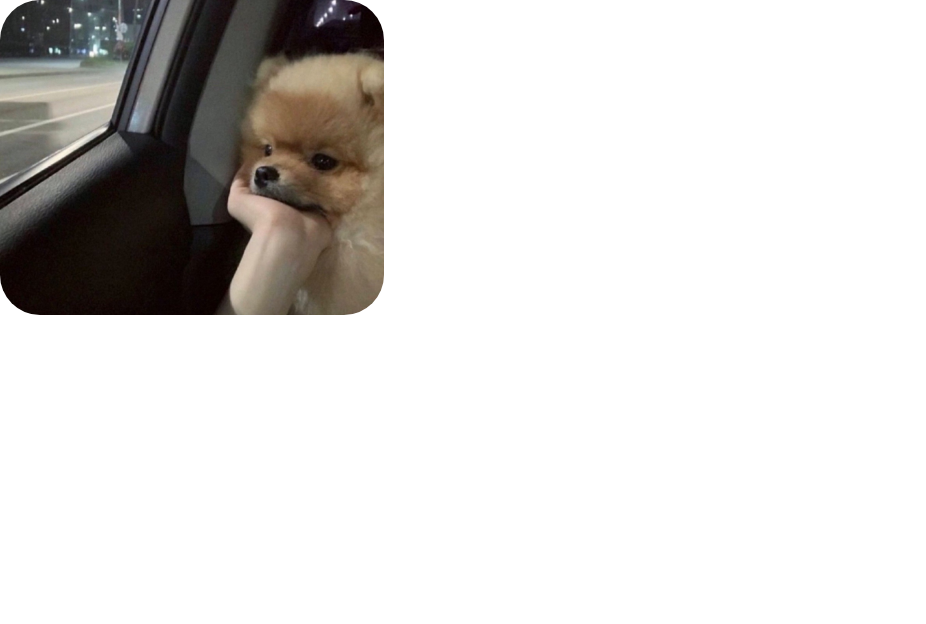
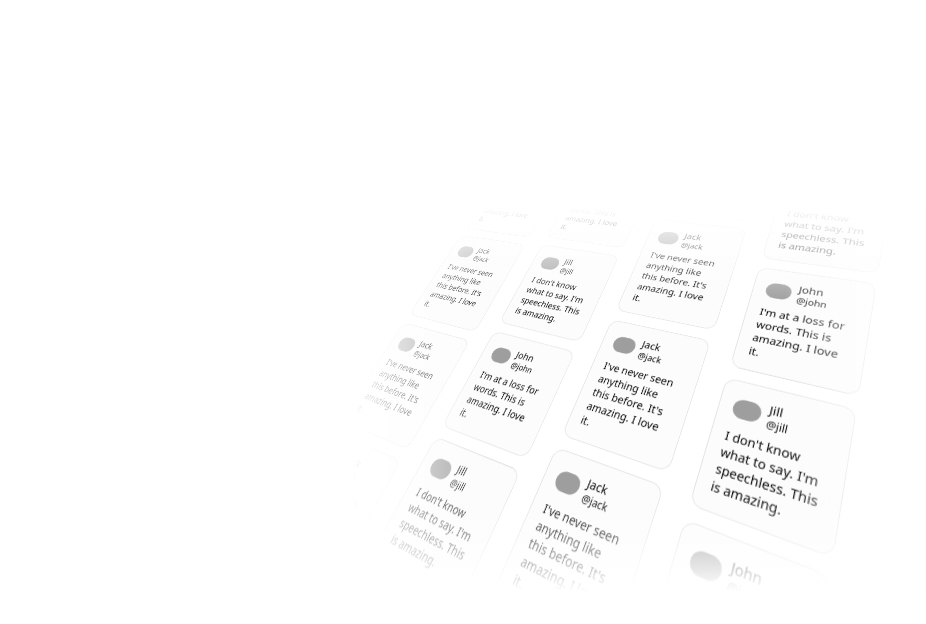
Before and after one commit to litup-dev/framer-ui, a Next.js app: page / in a window 1280 px wide. Shown: the top 624 px of the page, without its empty margins (0-926 px from the left). Built offline with nearby package versions, Linux system fonts and the light colour scheme; grey boxes are pictures that could not be loaded.

Commit message:
feat: marquee component, lib init

```diff
--- /dev/null
+++ b/app/(route)/layout.tsx
@@ -0,0 +1,5 @@
+const Layout = ({ children }: { children: React.ReactNode }) => {
+  return <div className="max-w-xl m-auto h-screen">{children}</div>;
+};
+
+export default Layout;
--- /dev/null
+++ b/app/(route)/page.tsx
@@ -0,0 +1,9 @@
+import { Marquee3D } from "@/components/shared/marquee-cards";
+
+export default function Home() {
+  return (
+    <div className="w-full flex flex-col items-center justify-center h-full gap-4">
+      <Marquee3D />
+    </div>
+  );
+}
--- a/app/globals.css
+++ b/app/globals.css
@@ -41,6 +41,24 @@
   --radius-md: calc(var(--radius) - 2px);
   --radius-lg: var(--radius);
   --radius-xl: calc(var(--radius) + 4px);
+  --animate-marquee: marquee var(--duration) infinite linear;
+  --animate-marquee-vertical: marquee-vertical var(--duration) linear infinite;
+  @keyframes marquee {
+    from {
+      transform: translateX(0);
+    }
+    to {
+      transform: translateX(calc(-100% - var(--gap)));
+    }
+  }
+  @keyframes marquee-vertical {
+    from {
+      transform: translateY(0);
+    }
+    to {
+      transform: translateY(calc(-100% - var(--gap)));
+    }
+  }
 }
 
 :root {
@@ -120,3 +138,25 @@
     @apply bg-background text-foreground;
   }
 }
+
+@theme inline {
+  --animate-marquee: marquee var(--duration) infinite linear;
+  --animate-marquee-vertical: marquee-vertical var(--duration) linear infinite;
+
+  @keyframes marquee {
+    from {
+      transform: translateX(0);
+    }
+    to {
+      transform: translateX(calc(-100% - var(--gap)));
+    }
+  }
+  @keyframes marquee-vertical {
+    from {
+      transform: translateY(0);
+    }
+    to {
+      transform: translateY(calc(-100% - var(--gap)));
+    }
+  }
+}
--- a/app/page.tsx
+++ /dev/null
@@ -1,9 +0,0 @@
-import { PixelImage } from "@/components/shared/pixel-image";
-
-export default function Home() {
-  return (
-    <div>
-      <PixelImage src="/images/dog.jpeg" grid="4x6" grayscaleAnimation />
-    </div>
-  );
-}
--- /dev/null
+++ b/components/shared/marquee-cards.tsx
@@ -0,0 +1,102 @@
+/* eslint-disable @next/next/no-img-element */
+import { cn } from "@/lib/utils";
+import { Marquee } from "@/components/shared/marquee";
+
+const reviews = [
+  {
+    name: "Jack",
+    username: "@jack",
+    body: "I've never seen anything like this before. It's amazing. I love it.",
+    img: "https://avatar.vercel.sh/jack",
+  },
+  {
+    name: "Jill",
+    username: "@jill",
+    body: "I don't know what to say. I'm speechless. This is amazing.",
+    img: "https://avatar.vercel.sh/jill",
+  },
+  {
+    name: "John",
+    username: "@john",
+    body: "I'm at a loss for words. This is amazing. I love it.",
+    img: "https://avatar.vercel.sh/john",
+  },
+];
+
+const firstRow = reviews.slice(0, reviews.length / 2);
+const secondRow = reviews.slice(reviews.length / 2);
+const thirdRow = reviews.slice(0, reviews.length / 2);
+const fourthRow = reviews.slice(reviews.length / 2);
+
+const ReviewCard = ({
+  img,
+  name,
+  username,
+  body,
+}: {
+  img: string;
+  name: string;
+  username: string;
+  body: string;
+}) => {
+  return (
+    <figure
+      className={cn(
+        "relative h-full w-fit sm:w-36 cursor-pointer overflow-hidden rounded-xl border p-4",
+        "border-gray-950/[.1] bg-gray-950/[.01] hover:bg-gray-950/[.05]",
+        "dark:border-gray-50/[.1] dark:bg-gray-50/[.10] dark:hover:bg-gray-50/[.15]"
+      )}
+    >
+      <div className="flex flex-row items-center gap-2">
+        <img className="rounded-full" width="32" height="32" alt="" src={img} />
+        <div className="flex flex-col">
+          <figcaption className="text-sm font-medium dark:text-white">
+            {name}
+          </figcaption>
+          <p className="text-xs font-medium dark:text-white/40">{username}</p>
+        </div>
+      </div>
+      <blockquote className="mt-2 text-sm">{body}</blockquote>
+    </figure>
+  );
+};
+
+export function Marquee3D() {
+  return (
+    <div className="relative flex h-96 w-full flex-row items-center justify-center gap-4 overflow-hidden [perspective:300px]">
+      <div
+        className="flex flex-row items-center gap-4"
+        style={{
+          transform:
+            "translateX(-100px) translateY(0px) translateZ(-100px) rotateX(20deg) rotateY(-10deg) rotateZ(20deg)",
+        }}
+      >
+        <Marquee pauseOnHover vertical className="[--duration:20s]">
+          {firstRow.map((review) => (
+            <ReviewCard key={review.username} {...review} />
+          ))}
+        </Marquee>
+        <Marquee reverse pauseOnHover className="[--duration:20s]" vertical>
+          {secondRow.map((review) => (
+            <ReviewCard key={review.username} {...review} />
+          ))}
+        </Marquee>
+        <Marquee reverse pauseOnHover className="[--duration:20s]" vertical>
+          {thirdRow.map((review) => (
+            <ReviewCard key={review.username} {...review} />
+          ))}
+        </Marquee>
+        <Marquee pauseOnHover className="[--duration:20s]" vertical>
+          {fourthRow.map((review) => (
+            <ReviewCard key={review.username} {...review} />
+          ))}
+        </Marquee>
+      </div>
+
+      <div className="pointer-events-none absolute inset-x-0 top-0 h-1/4 bg-gradient-to-b from-background"></div>
+      <div className="pointer-events-none absolute inset-x-0 bottom-0 h-1/4 bg-gradient-to-t from-background"></div>
+      <div className="pointer-events-none absolute inset-y-0 left-0 w-1/4 bg-gradient-to-r from-background"></div>
+      <div className="pointer-events-none absolute inset-y-0 right-0 w-1/4 bg-gradient-to-l from-background"></div>
+    </div>
+  );
+}
--- /dev/null
+++ b/components/shared/marquee.tsx
@@ -0,0 +1,51 @@
+import { cn } from "@/lib/utils";
+import { ComponentPropsWithoutRef } from "react";
+
+interface MarqueeProps extends ComponentPropsWithoutRef<"div"> {
+  className?: string;
+  reverse?: boolean;
+  pauseOnHover?: boolean;
+  children: React.ReactNode;
+  vertical?: boolean;
+  repeat?: number;
+}
+
+export function Marquee({
+  className,
+  reverse = false,
+  pauseOnHover = false,
+  children,
+  vertical = false,
+  repeat = 4,
+  ...props
+}: MarqueeProps) {
+  return (
+    <div
+      {...props}
+      className={cn(
+        "group flex overflow-hidden p-2 [--duration:40s] [--gap:1rem] [gap:var(--gap)]",
+        {
+          "flex-row": !vertical,
+          "flex-col": vertical,
+        },
+        className
+      )}
+    >
+      {Array(repeat)
+        .fill(0)
+        .map((_, i) => (
+          <div
+            key={i}
+            className={cn("flex shrink-0 justify-around [gap:var(--gap)]", {
+              "animate-marquee flex-row": !vertical,
+              "animate-marquee-vertical flex-col": vertical,
+              "group-hover:[animation-play-state:paused]": pauseOnHover,
+              "[animation-direction:reverse]": reverse,
+            })}
+          >
+            {children}
+          </div>
+        ))}
+    </div>
+  );
+}
```
Also changed, not shown: package.json (+7 -1 lines), 1 other file (tests, documents, lock files or other folders).
